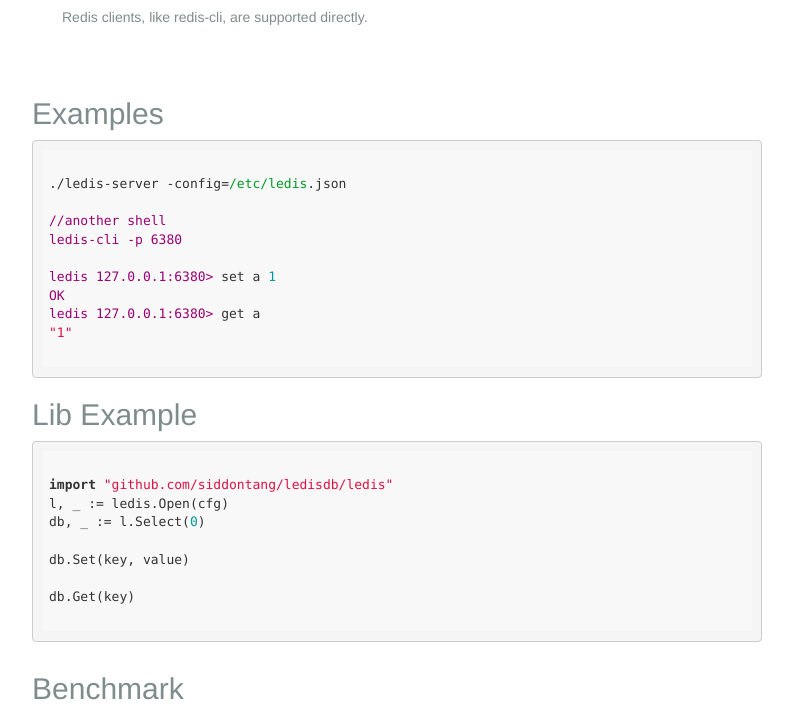
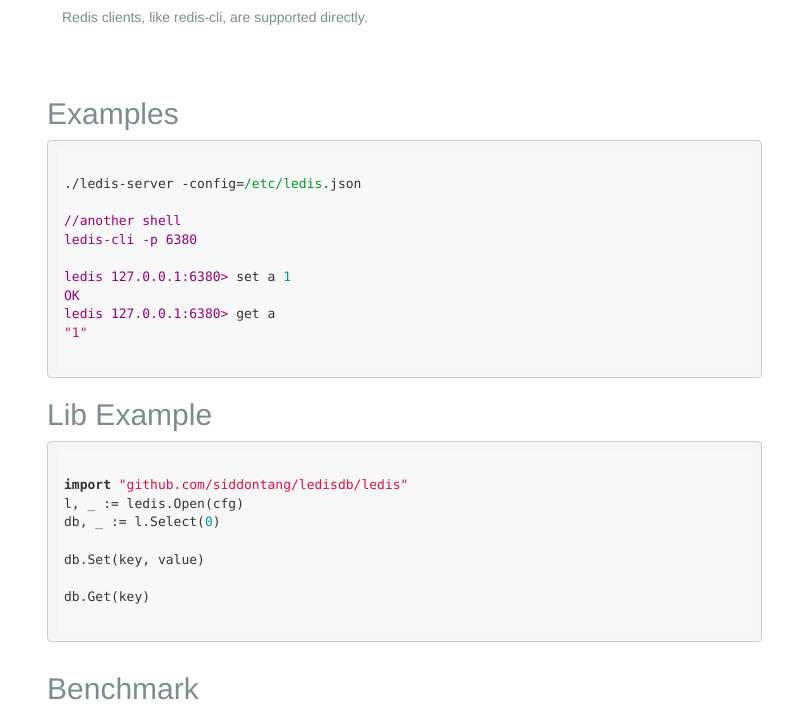
Before and after one commit to holys/ledis-website, a plain HTML site: page index.html in a window 1280 px wide. Shown: the part 831-1543 px from the top of the page, without its empty margins (243-1036 px from the left). Drawn offline with nearby package versions, Linux system fonts and the light colour scheme.

Commit message:
adjust css

```diff
--- a/css/style.css
+++ b/css/style.css
@@ -122,6 +122,10 @@ a:hover,a:focus {
   margin-bottom: 10px;
 }
 
+.row {
+  margin-left: 0px;
+}
+
 .hide {
   display: none;
 }
```
